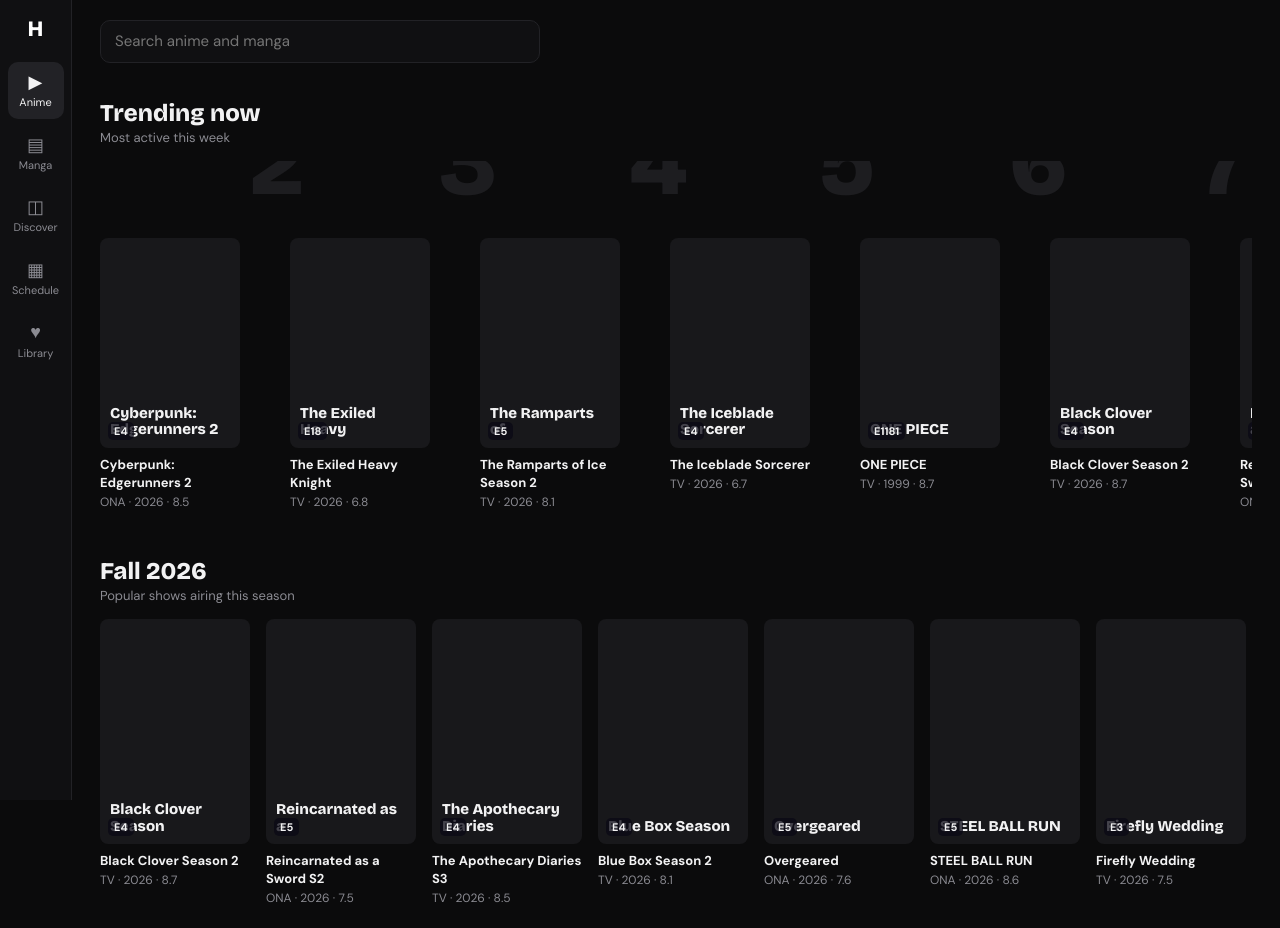
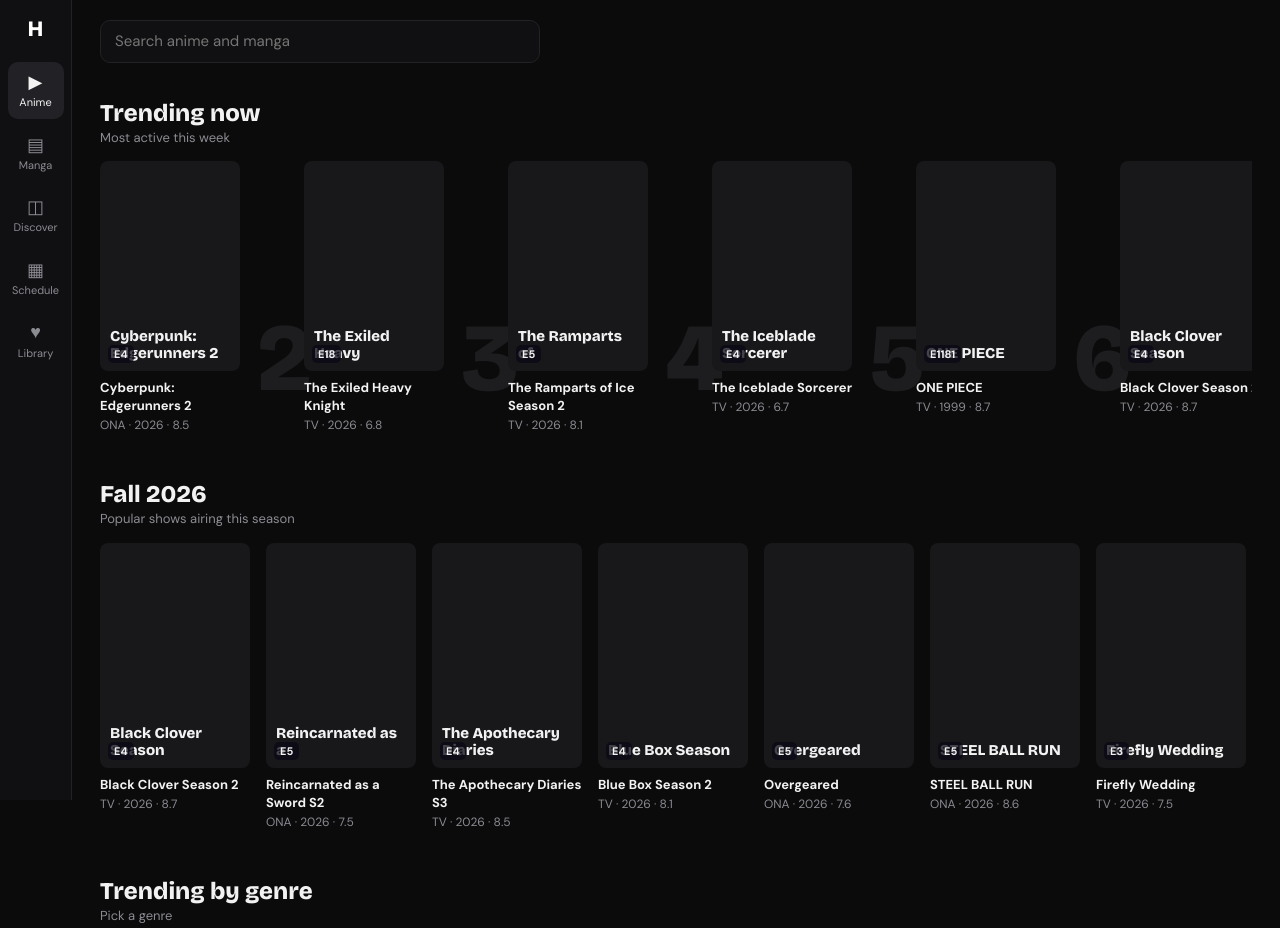
Before and after one commit to Chroma56/Hoshi-Anime-Tracker, a plain HTML site: page index.html in a window 1280 px wide. Shown: the top 928 px of the page. Drawn offline with nearby package versions, Linux system fonts and the light colour scheme; no server answers.

Commit message:
Add files via upload

```diff
--- a/index.html
+++ b/index.html
@@ -26,9 +26,9 @@ h2{font:800 24px "Bricolage Grotesque",sans-serif;margin:36px 0 2px}
 .poster:hover{outline:2px solid var(--accent)}
 .card h3{font-size:13px;font-weight:700;margin:8px 0 2px;display:-webkit-box;-webkit-line-clamp:2;-webkit-box-orient:vertical;overflow:hidden}
 .card p{margin:0;color:var(--mute);font-size:12px}
-.ranked .card{position:relative;margin-left:34px;width:140px}
-.ranked .num{position:absolute;left:-40px;bottom:36px;font:800 96px/0.8 "Bricolage Grotesque",sans-serif;color:#1d1d20;letter-spacing:-6px;pointer-events:none}
-.ranked .card>*{position:relative}
+.ranked .card{position:relative;margin-left:48px;width:140px}
+.ranked .num{position:absolute;left:-46px;bottom:36px;font:800 96px/0.8 "Bricolage Grotesque",sans-serif;color:#1d1d20;letter-spacing:-6px;pointer-events:none}
+.ranked .card>h3,.ranked .card>p{position:relative}
 .badge{position:absolute;left:8px;bottom:8px;background:rgba(10,8,20,.75);border-radius:5px;padding:2px 6px;font:700 11px "DM Sans",sans-serif}
 .tabs{display:flex;gap:6px;flex-wrap:wrap;margin-bottom:14px}
 .tabs button{background:none;border:1px solid var(--line);color:var(--mute);border-radius:999px;padding:6px 14px;font:inherit;cursor:pointer}
@@ -116,7 +116,7 @@ el.appendChild(p);el.appendChild(t);el.appendChild(m);return el}
 function fill(id,list,ranked){var r=document.getElementById(id);r.innerHTML="";list.forEach(function(a,i){r.appendChild(card(a,ranked?i+1:0))})}
 function render(){
 fill("trending",data.slice(0,8),true);
-fill("season",data.slice(5,13));
+fill("season",window.__s||data.slice(5,13));
 pick(window.__g||"Action")}
 function pick(g){window.__g=g;
 var tabs=document.getElementById("tabs");tabs.innerHTML="";
@@ -129,7 +129,7 @@ fetch("https://graphql.anilist.co",{method:"POST",headers:{"Content-Type":"appli
 .then(function(r){return r.json()}).then(function(j){
 var m=j.data.Page.media;if(!m.length)return;
 data=m.map(function(x){return{title:x.title.english||x.title.romaji,meta:(x.format||"")+" · "+(x.seasonYear||"")+" · "+((x.averageScore||0)/10).toFixed(1),ep:x.episodes?x.episodes+" eps":"Airing",genres:x.genres,id:x.id,img:x.coverImage.large}});
-document.getElementById("note").style.display="none";LIVE=true;render()}).catch(function(){});
+document.getElementById("note").style.display="none";LIVE=true;render();gq("query{Page(perPage:12){media(type:ANIME,season:FALL,seasonYear:2026,sort:POPULARITY_DESC){id title{english romaji}coverImage{large}genres format seasonYear averageScore episodes}}}").then(function(j){window.__s=j.data.Page.media.map(function(x){return{id:x.id,title:x.title.english||x.title.romaji,meta:(x.format||"")+" \u00b7 "+(x.seasonYear||"")+" \u00b7 "+((x.averageScore||0)/10).toFixed(1),ep:x.episodes?x.episodes+" eps":"Airing",genres:x.genres,img:x.coverImage.large}});fill("season",window.__s)}).catch(function(){})}).catch(function(){});
 var LIVE=false,tok=0,timer=0;
 var F={sort:"TRENDING_DESC",format:"",season:"",year:"",status:"",genres:[]};
 var yrs=[["","Any year"]];for(var y=2026;y>=2000;y--)yrs.push([String(y),String(y)]);
```
